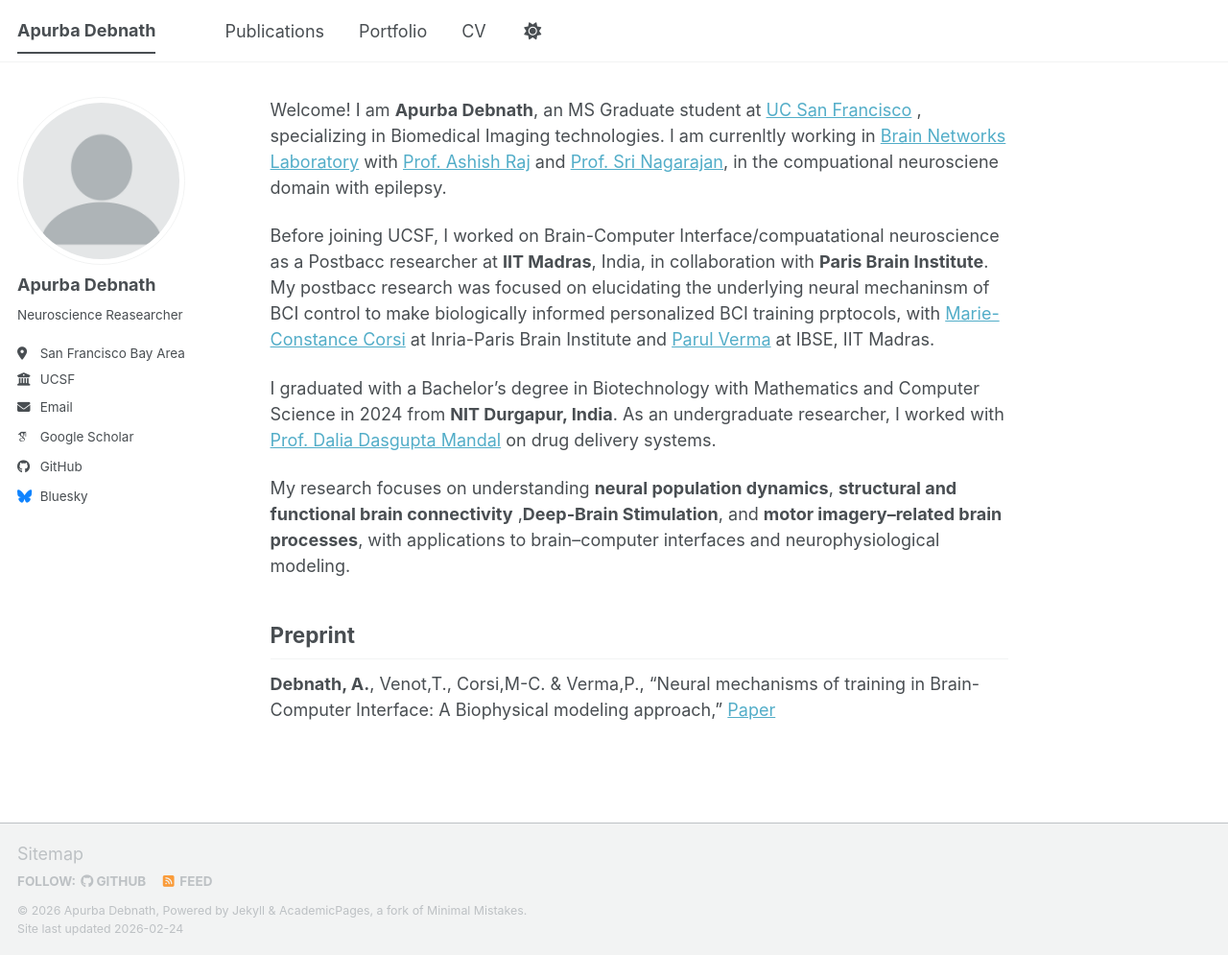
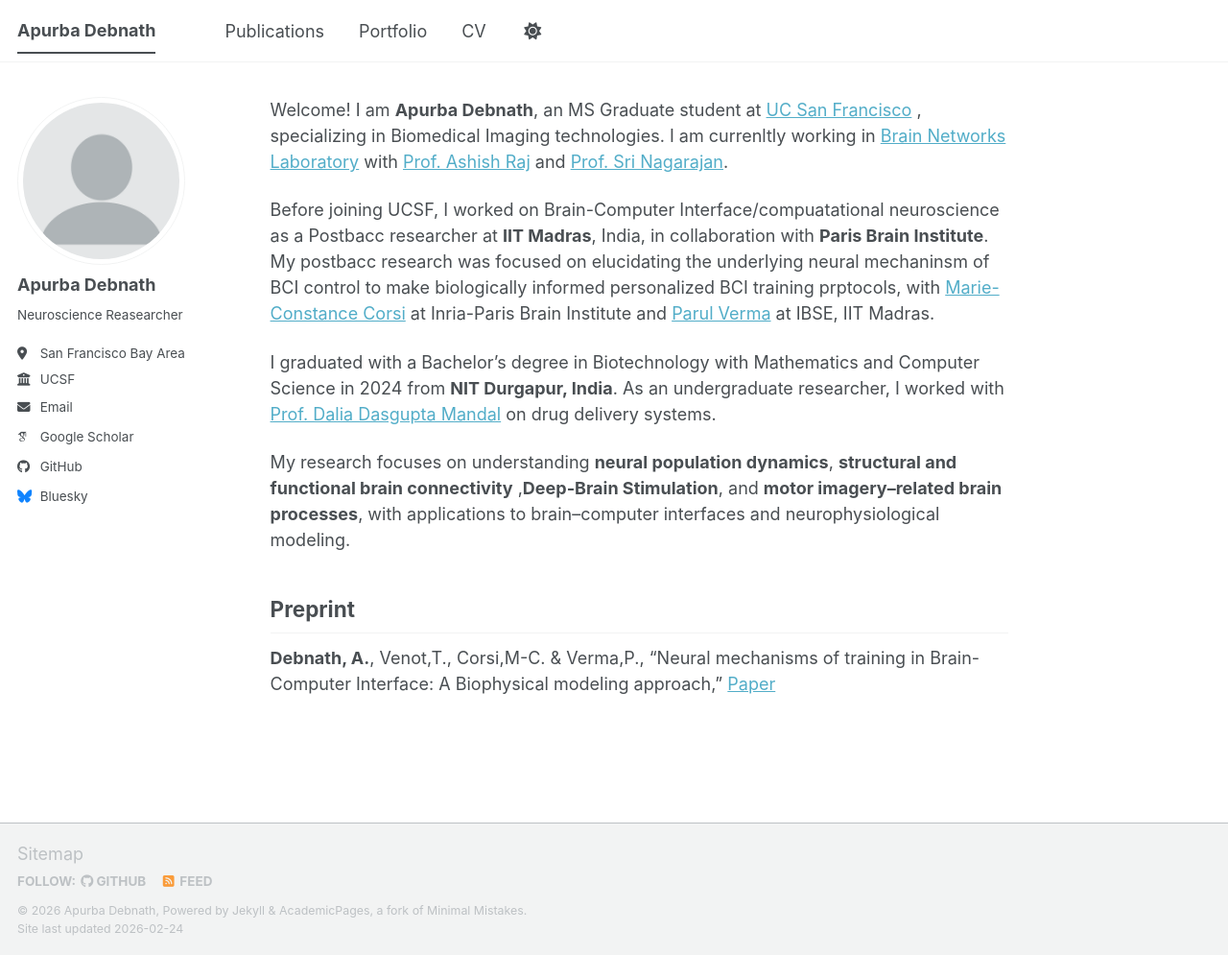
Before and after one commit to ApurbaApd/ApurbaApd.github.io, a Jekyll site: the page built from _pages/about.md, in a window 1280 px wide and 995 px high. Shown: the whole window at 96% size. Built offline with Jekyll 4.4.1, drawn with Linux system fonts in a browser that asks for light colours; some web fonts are replaced; a script bundle is joined from its source files by our own code; library files that are not in the unit come from our copies.

```diff
--- a/_pages/about.md
+++ b/_pages/about.md
@@ -6,7 +6,7 @@
 
 
 Welcome! I am **Apurba Debnath**, an MS Graduate student at [UC San Francisco](https://www.ucsf.edu)
-, specializing in Biomedical Imaging technologies. I am currenltly working in [Brain Networks Laboratory](https://rajlab.ucsf.edu) with [Prof. Ashish Raj](https://radiology.ucsf.edu/people/ashish-raj) and [Prof. Sri Nagarajan](https://radiology.ucsf.edu/people/srikantan-nagarajan), in the compuational neurosciene domain with epilepsy.
+, specializing in Biomedical Imaging technologies. I am currenltly working in [Brain Networks Laboratory](https://rajlab.ucsf.edu) with [Prof. Ashish Raj](https://radiology.ucsf.edu/people/ashish-raj) and [Prof. Sri Nagarajan](https://radiology.ucsf.edu/people/srikantan-nagarajan).
 
 Before joining UCSF, I worked on Brain-Computer Interface/compuatational neuroscience as a Postbacc researcher at **IIT Madras**, India, in collaboration with **Paris Brain Institute**. My postbacc research was focused on elucidating the underlying neural mechaninsm of BCI control to make biologically informed personalized BCI training prptocols, with [Marie-Constance Corsi](https://www.inria.fr/en/marie-constance-corsi-explorer-cerebral-intention) at Inria-Paris Brain Institute and [Parul Verma](https://ibse.iitm.ac.in/people/parul_verma/) at IBSE, IIT Madras.
 
```
